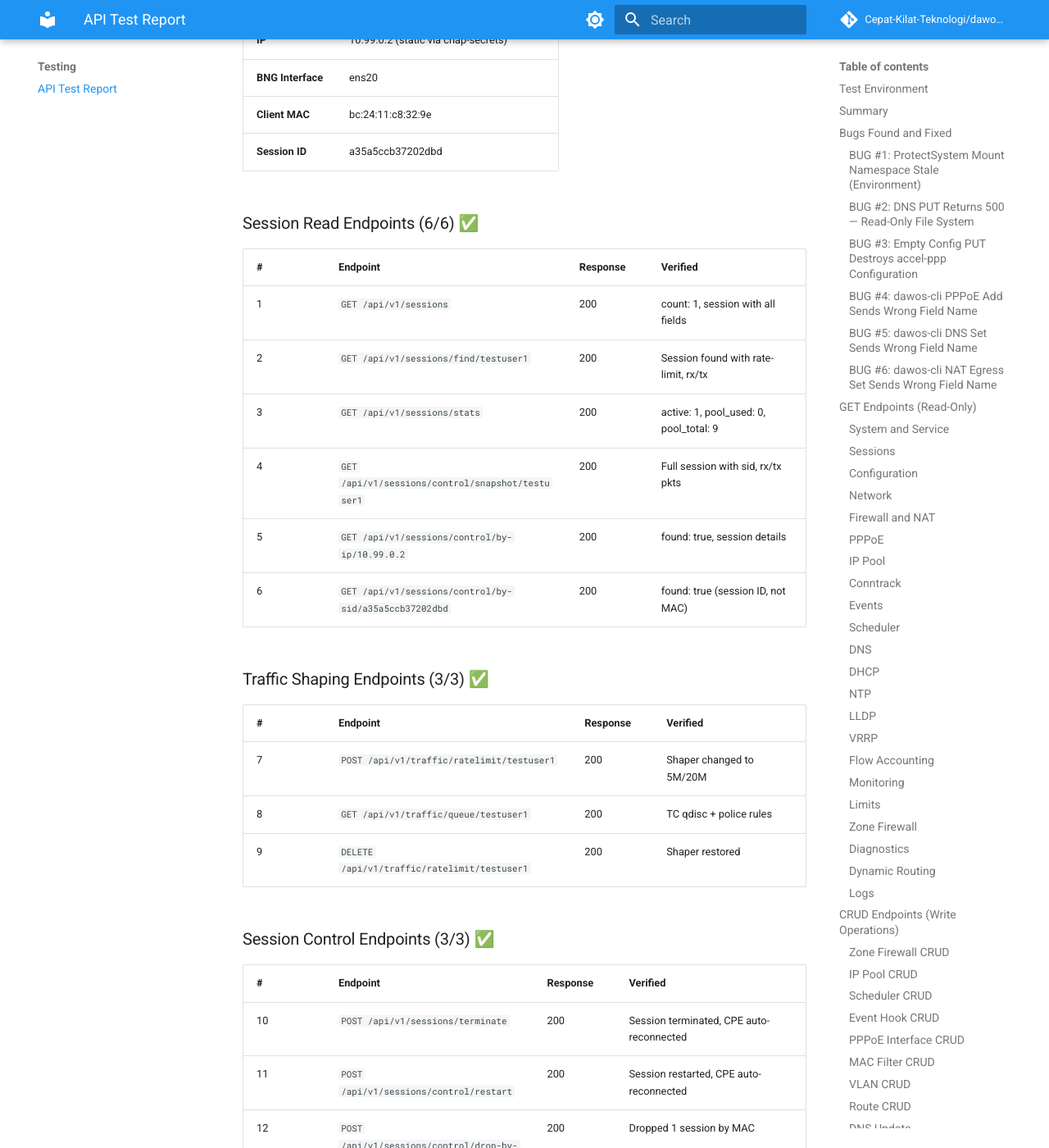
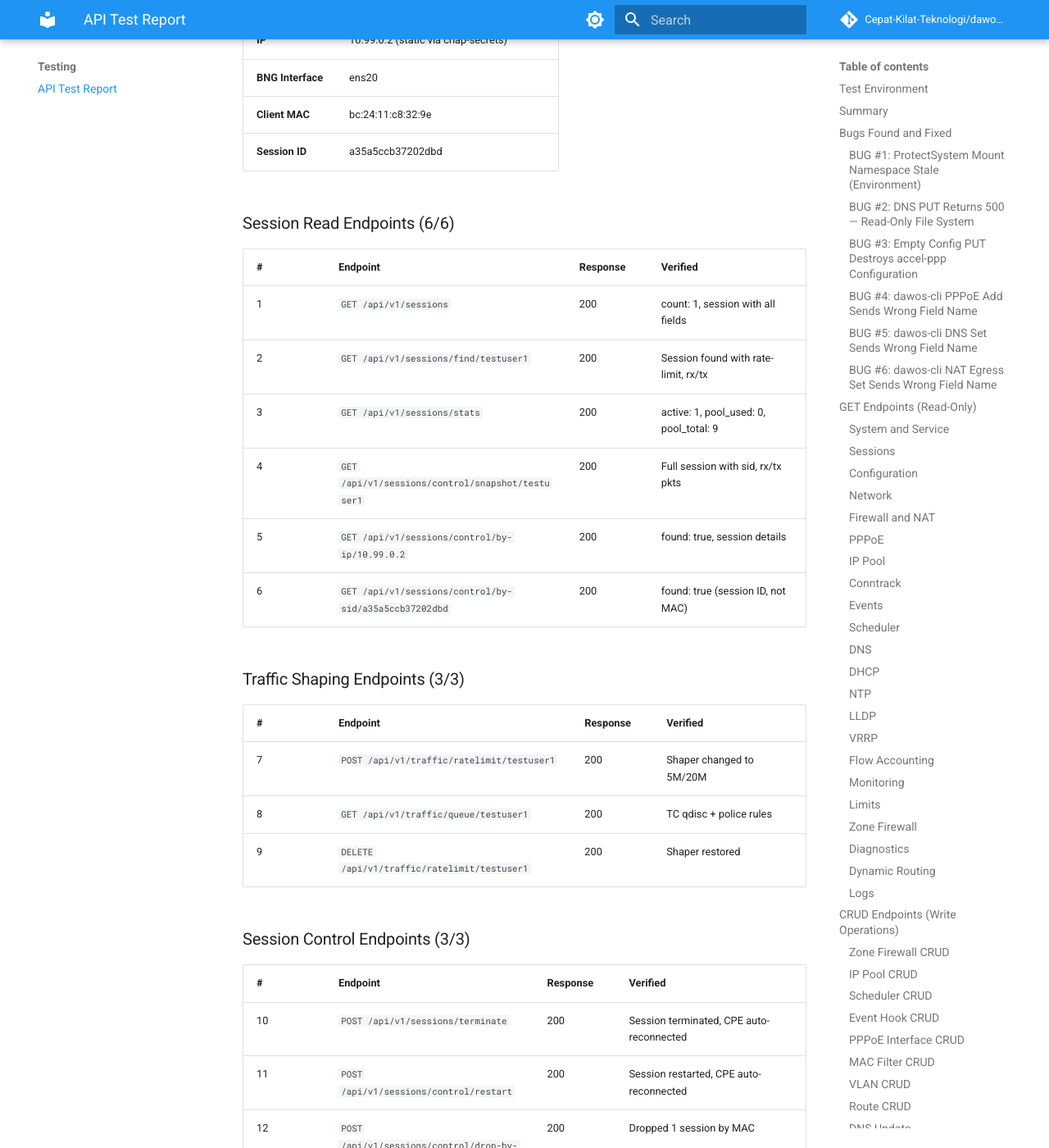
Before and after one commit to Cepat-Kilat-Teknologi/dawos-agent, an MkDocs documentation site: the page built from docs/testing/test-report.md, in a window 1280 px wide and 1400 px high, scrolled down 19461 px. Shown: the whole window at 82% size. Built offline with MkDocs 1.6.1 and Material for MkDocs 9.7.7, drawn with Linux system fonts in a browser that asks for light colours; comment, search, counter and statistics services are not loaded; some of the changed text lies outside the part shown.

```diff
--- a/docs/testing/test-report.md
+++ b/docs/testing/test-report.md
@@ -506,8 +506,7 @@ Tested with a real PPPoE session: PPPoE Client → BNG ens20 → accel-ppp.
 | **Client MAC** | bc:24:11:c8:32:9e |
 | **Session ID** | a35a5ccb37202dbd |
 
-### Session Read Endpoints (6/6) ✅
-
+### Session Read Endpoints (6/6)
 | # | Endpoint | Response | Verified |
 |---|----------|----------|----------|
 | 1 | `GET /api/v1/sessions` | 200 | count: 1, session with all fields |
@@ -517,16 +516,14 @@ Tested with a real PPPoE session: PPPoE Client → BNG ens20 → accel-ppp.
 | 5 | `GET /api/v1/sessions/control/by-ip/10.99.0.2` | 200 | found: true, session details |
 | 6 | `GET /api/v1/sessions/control/by-sid/a35a5ccb37202dbd` | 200 | found: true (session ID, not MAC) |
 
-### Traffic Shaping Endpoints (3/3) ✅
-
+### Traffic Shaping Endpoints (3/3)
 | # | Endpoint | Response | Verified |
 |---|----------|----------|----------|
 | 7 | `POST /api/v1/traffic/ratelimit/testuser1` | 200 | Shaper changed to 5M/20M |
 | 8 | `GET /api/v1/traffic/queue/testuser1` | 200 | TC qdisc + police rules |
 | 9 | `DELETE /api/v1/traffic/ratelimit/testuser1` | 200 | Shaper restored |
 
-### Session Control Endpoints (3/3) ✅
-
+### Session Control Endpoints (3/3)
 | # | Endpoint | Response | Verified |
 |---|----------|----------|----------|
 | 10 | `POST /api/v1/sessions/terminate` | 200 | Session terminated, CPE auto-reconnected |
```
Also changed, not shown: other parts of docs/testing/test-report.md (+2 -2 lines).
